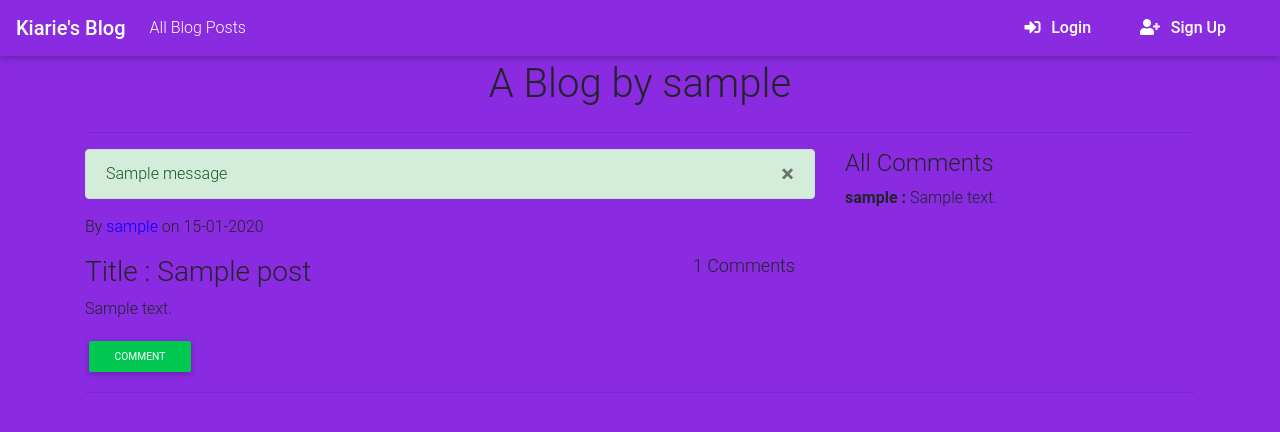
After one commit to Rachelnk/Kiaries-Blog, a Flask app: page /blog/1 in a window 1280 px wide. The commit adds this page. Shown: the top 432 px of the page. Run offline with Flask 2, Linux system fonts and the light colour scheme; tables that the repository leaves empty hold one stand-in row (values such as "Sample post"); one stand-in notice (Sample message) is shown; some libraries are stand-ins or nearby versions; some web fonts are replaced.

Commit message:
Add delete post function.

```diff
--- a/app/main/views.py
+++ b/app/main/views.py
@@ -1,4 +1,4 @@
-from flask import render_template, request,redirect,url_for, abort
+from flask import render_template, request,redirect,url_for, abort, flash
 from . import main
 from flask_login import login_required,current_user,login_user,logout_user
 from .forms import PostForm,CommentsForm, UpdateProfile, EditPostForm
@@ -7,6 +7,15 @@ from .. import db
 from ..requests import get_random_quote
 from datetime import datetime
 #  photos
+@main.route('/blog/<blog_id>/delete', methods = ['POST'])
+@login_required
+def delete_post(blog_id):
+    blog = Blog_Post.query.get(blog_id)
+    if blog.user != current_user:
+        abort(403)
+    blog.delete()
+    flash("You have deleted your Blog succesfully!")
+    return redirect(url_for('main.index'))
 
 @main.route('/')
 def index():
@@ -23,9 +32,9 @@ def index():
     #                     "email/welcome", new_sub.email)
     return render_template('index.html' , posts = posts, quote = quote)
 
-@main.route('/create_new', methods = ['POST','GET'])
+@main.route('/new_post', methods = ['POST','GET'])
 @login_required
-def new_post():
+def new_blog():
     form = PostForm()
     if form.validate_on_submit():
         title = form.title.data
@@ -40,6 +49,12 @@ def new_post():
 
         return redirect(url_for('main.index'))
     return render_template('add_post.html', form = form)
+
+@main.route('/blog/<id>')
+def blog(id):
+    comments = Comment.query.filter_by(blog_id=id).all()
+    blog = Blog_Post.query.get(id)
+    return render_template('blog.html',blog=blog,comments=comments)
 
 
 @main.route('/comment/<int:post_id>', methods = ['POST','GET'])
--- /dev/null
+++ b/app/templates/blog.html
@@ -0,0 +1,88 @@
+{% extends 'base.html'%}
+
+{% block content %}
+    <div class="container ">
+        <h1 class="text-center"> A Blog by {{blog.user.username}}</h1>
+        <div class="row">
+
+            <div class="col-md-12 singleblog">
+                <hr>
+                <div class="row">
+
+                    <div class="col-md-8">
+                        {% for message in get_flashed_messages() %}
+                        <div class="alert alert-success">
+                        <button type="button" class="close" data-dismiss="alert">&times;</button>
+                        {{ message }}
+                        </div>
+                        {% endfor %}
+                        <p>By <span style="color: blue">{{blog.user.username}}</span>  on {{blog.time_posted.strftime('%d-%m-%Y')}}</p>
+                        <h3>Title : {{blog.title}} <span style="float: right;font-size:18px;margin-right:20px">{{blog.comment.count()}} Comments</span></h3>
+                        <p>{{blog.content}}</p>
+                        <div>
+                        <a class="btn btn-success btn-sm m-1" data-toggle="modal" data-target="#modalComment">Comment</a>
+                        {% if blog.user == current_user %}
+                            <a class="btn btn-info btn-sm m-1" href="{{url_for('main.updateblog',blog_id = blog.id)}}">Edit Blog</a>
+                            <button class="btn btn-sm btn-danger m-1" data-toggle="modal" data-target="#modalConfirmDelete" type="submit">Delete </button>
+                        {% endif %}
+                        </div>
+                    </div>
+                    <div class="col-md-3 ">
+                        <h4>All Comments</h4>
+                        {% for comment in comments %}
+                            <p class="mt-10"><span style="font-weight: bold">{{comment.user.username}} : </span> {{comment.comment}}</p>
+                        {% endfor %}
+                    </div>
+                </div>
+                <hr>
+            </div>
+            <div class="col-md-1"></div>
+        </div>
+    </div>
+
+    <div class="modal fade" id="modalConfirmDelete" tabindex="-1" role="dialog" aria-labelledby="exampleModalLabel"
+      aria-hidden="true">
+        <div class="modal-dialog modal-sm modal-notify modal-danger" role="document">
+            <div class="modal-content text-center">
+              <div class="modal-header d-flex justify-content-center">
+                <p class="heading">Are you sure?</p>
+              </div>
+              <div class="modal-body">
+                <i class="fas fa-times fa-4x animated rotateIn"></i>
+              </div>
+              <div class="modal-footer flex-center">
+                <form action="{{url_for('main.delete_post',blog_id = blog.id)}}" method="POST">
+                    <input  type="submit" class="btn  btn-outline-danger btn-sm" value="Yes">
+                </form>
+                <a type="button" class="btn btn-sm btn-danger waves-effect" data-dismiss="modal">No</a>
+              </div>
+            </div>
+        </div>
+    </div>
+
+    <div class="modal fade" id="modalComment" tabindex="-1" role="dialog" aria-labelledby="exampleModalLabel"
+    aria-hidden="true">
+    <div class="modal-dialog modal-notify modal-info" role="document">
+      <div class="modal-content text-center">
+        <div class="modal-header d-flex justify-content-center">
+          <p class="heading">Leave A comment Here</p>
+        </div>
+        <div class="modal-body">
+            <form class="form" action="{{url_for('main.comment',blog_id = blog.id)}}" method="POST">
+                <div class="form-group green-border-focus">
+                    <label></label>
+                    <textarea class="form-control" placeholder="Type your comment..." rows="2" name ="newcomment" required></textarea>
+                </div>
+                <div class="modal-footer flex-center">
+                    <button class="btn btn-sm btn-outline-success">Comment</button>
+                    <a type="button" class="btn btn-outline-danger btn-sm " data-dismiss="modal">Exit</a>
+                </div>
+            </form>
+        </div>
+
+
+      </div>
+    </div>
+  </div>
+
+{% endblock %}
```
Also changed, not shown: app/templates/index.html (+29 -16 lines), app/templates/sub.html (added, +9 -0 lines).
